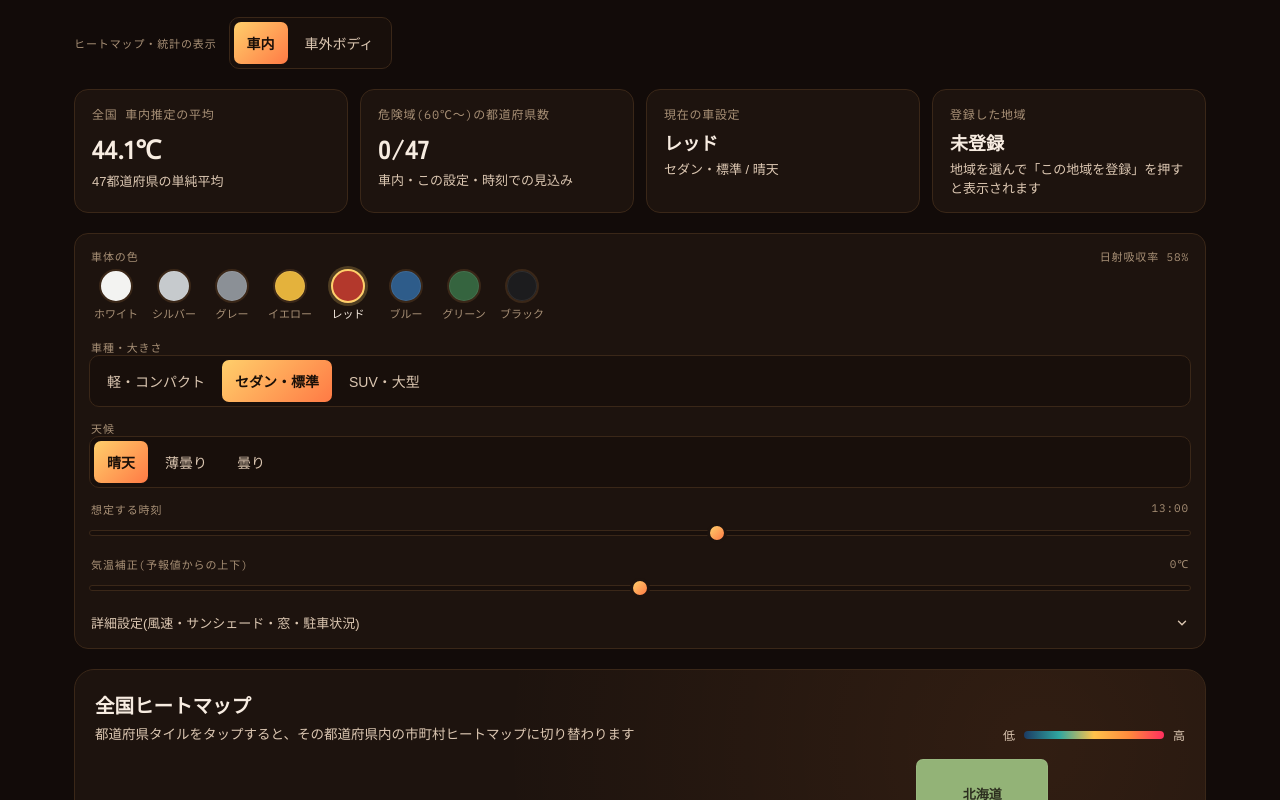
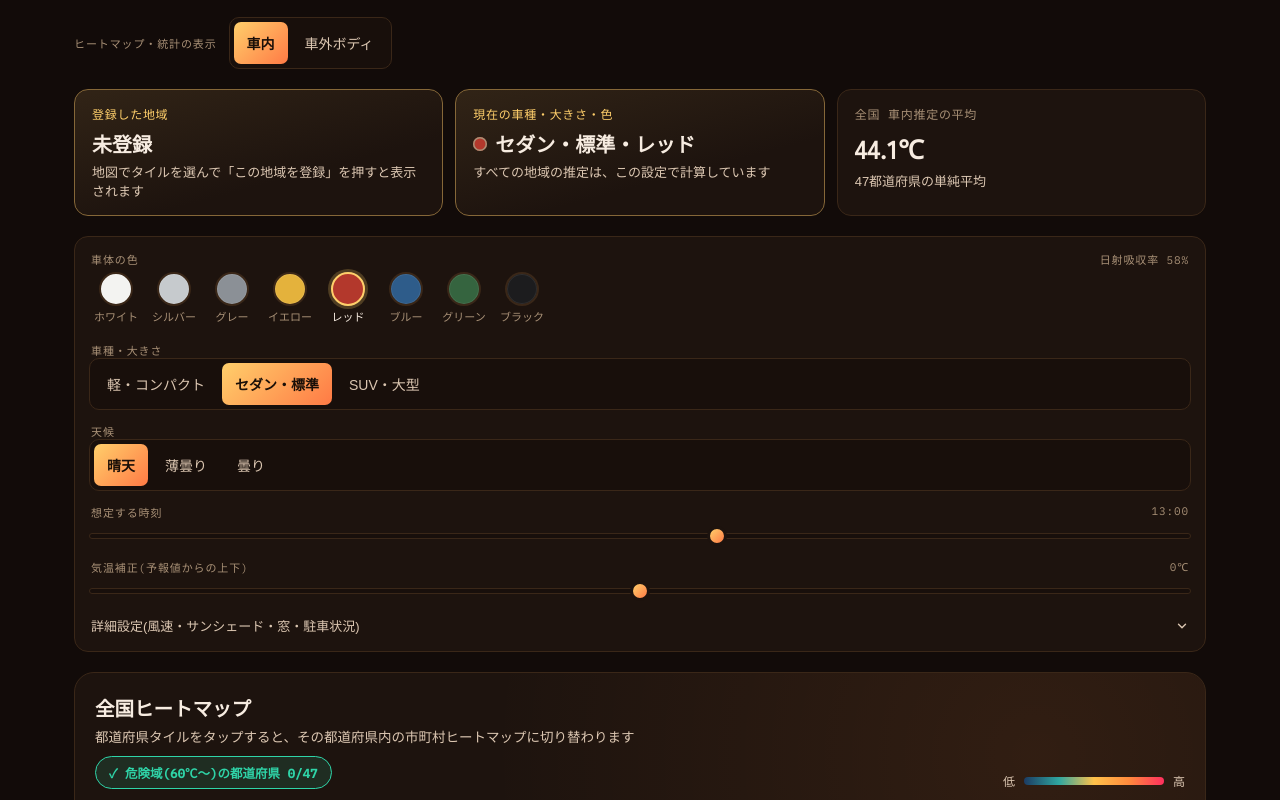
Before and after one commit to harusakamoty-stack/hidamari-watch, a plain HTML site: page hidamari-watch-live.html in a window 1280 px wide. Shown: the part 600-1400 px from the top of the page. Drawn offline with Linux system fonts and the light colour scheme; no server answers; a web font is replaced by a local one.

Commit message:
Add files via upload

```diff
--- a/hidamari-watch-live.html
+++ b/hidamari-watch-live.html
@@ -145,6 +145,21 @@ h1,h2,h3{font-family:var(--font-display); text-wrap:balance;}
 .stat-card .sub{font-size:13px; color:var(--text-dim); margin-top:4px;}
 .stat-card.warn .value{color:var(--orange-ink);}
 .stat-card.danger .value{color:var(--crimson-ink);}
+.stat-card.featured{
+  border-color: color-mix(in srgb, var(--sun) 38%, var(--line));
+  background: linear-gradient(165deg, color-mix(in srgb, var(--sun) 9%, var(--panel)), var(--panel) 65%);
+}
+.stat-card.featured .label{color:var(--sun-ink);}
+.stat-card.featured .value{font-size:20px;}
+.stat-card.featured.warn{border-color: color-mix(in srgb, var(--orange-ink) 45%, var(--line)); background:linear-gradient(165deg, color-mix(in srgb, var(--orange-ink) 11%, var(--panel)), var(--panel) 65%);}
+.stat-card.featured.warn .label{color:var(--orange-ink);}
+.stat-card.featured.danger{border-color: color-mix(in srgb, var(--crimson) 50%, var(--line)); background:linear-gradient(165deg, color-mix(in srgb, var(--crimson) 13%, var(--panel)), var(--panel) 65%);}
+.stat-card.featured.danger .label{color:var(--crimson-ink);}
+.car-swatch{display:inline-block; width:14px; height:14px; border-radius:50%; flex:none; box-shadow:inset 0 0 0 1.5px var(--text-faint);}
+
+.danger-badge{display:inline-flex; align-items:center; gap:7px; font-family:var(--font-mono); font-size:12.5px; font-weight:700; border-radius:100px; padding:6px 13px; margin-top:10px;}
+.danger-badge.ok{color:var(--safe); border:1px solid var(--safe); background:color-mix(in srgb, var(--safe) 13%, transparent);}
+.danger-badge.alert{color:var(--crimson-ink); border:1px solid var(--crimson); background:color-mix(in srgb, var(--crimson) 15%, transparent);}
 
 /* ---------- CONTROLS ---------- */
 .controls{display:flex; flex-direction:column; gap:13px; background:var(--panel); border:1px solid var(--line); border-radius:var(--radius); padding:14px;}
@@ -451,6 +466,7 @@ footer{text-align:center; padding:26px 20px 6px; color:var(--text-faint); font-s
       <div>
         <h2 id="mapTitle">全国ヒートマップ</h2>
         <p id="mapDesc">都道府県タイルをタップすると、その都道府県内の市町村ヒートマップに切り替わります</p>
+        <div class="danger-badge" id="dangerBadge"></div>
       </div>
       <div><div class="legend"><span>低</span><div class="bar"></div><span>高</span></div></div>
     </div>
@@ -3400,31 +3416,40 @@ function renderStats(){
   const notifyTier = notifyRegionObj ? tierFor(notifyVal, metric.thresholds) : null;
   const notifyBell = !notifyRegionKey ? "" : (notifyEnabled && notifyPermission==="granted") ? "🔔" : "🔕";
 
+  const type = CAR_TYPES.find(t=>t.id===state.typeId);
   const stats = document.getElementById("stats");
+  // 「登録した地域」と「現在の車設定」は、この車でどこを見守っているかを示す最も大事な情報
+  // なので先頭2枚に固定し、目立つ見た目(featured)にする。危険域の件数は地図の直上に
+  // バッジとして常時表示するので、ここには置かない(下のdangerBadge更新を参照)。
   stats.innerHTML = `
+    <div class="stat-card featured ${notifyTier==="danger"?"danger":notifyTier==="warning"?"warn":""}">
+      <div class="label">登録した地域${notifyBell ? " "+notifyBell : ""}</div>
+      <div class="value">${notifyRegionKey ? (notifyRegionName || notifyRegionObj.name) : "未登録"}</div>
+      <div class="sub">${notifyRegionObj
+        ? `${metric.name} ${fmt1(notifyVal)}℃ 相当 ・ ${TIER_META[notifyTier].label}`
+        : `地図でタイルを選んで「この地域を登録」を押すと表示されます`}</div>
+    </div>
+    <div class="stat-card featured">
+      <div class="label">現在の車種・大きさ・色</div>
+      <div class="value" style="display:flex; align-items:center; gap:8px;">
+        <span class="car-swatch" style="background:${color.hex};"></span>${type.name}・${color.name}
+      </div>
+      <div class="sub">すべての地域の推定は、この設定で計算しています</div>
+    </div>
     <div class="stat-card">
       <div class="label">${drillPref || "全国"} ${metric.name}推定の平均</div>
       <div class="value">${fmt1(avg)}℃</div>
       <div class="sub">${scopeLabel}の単純平均</div>
     </div>
-    <div class="stat-card ${dangerCount>0?"danger":""}">
-      <div class="label">危険域(${metric.thresholds[2]}℃〜)の${noun}数</div>
-      <div class="value">${dangerCount}/${rows.length}</div>
-      <div class="sub">${metric.name}・この設定・時刻での見込み</div>
-    </div>
-    <div class="stat-card">
-      <div class="label">現在の車設定</div>
-      <div class="value" style="font-size:18px;">${color.name}</div>
-      <div class="sub">${CAR_TYPES.find(t=>t.id===state.typeId).name} / ${WEATHERS.find(w=>w.id===state.weatherId).name}</div>
-    </div>
-    <div class="stat-card ${notifyTier==="danger"?"danger":notifyTier==="warning"?"warn":""}">
-      <div class="label">登録した地域${notifyBell ? " "+notifyBell : ""}</div>
-      <div class="value" style="font-size:18px;">${notifyRegionKey ? (notifyRegionName || notifyRegionObj.name) : "未登録"}</div>
-      <div class="sub">${notifyRegionObj
-        ? `${metric.name} ${fmt1(notifyVal)}℃ 相当 ・ ${TIER_META[notifyTier].label}`
-        : `地域を選んで「この地域を登録」を押すと表示されます`}</div>
-    </div>
   `;
+
+  const badge = document.getElementById("dangerBadge");
+  if (badge){
+    badge.className = "danger-badge " + (dangerCount>0 ? "alert" : "ok");
+    badge.textContent = dangerCount>0
+      ? `⛔ 危険域(${metric.thresholds[2]}℃〜)の${noun} ${dangerCount}/${rows.length}`
+      : `✓ 危険域(${metric.thresholds[2]}℃〜)の${noun} 0/${rows.length}`;
+  }
   return rows;
 }
 
```
